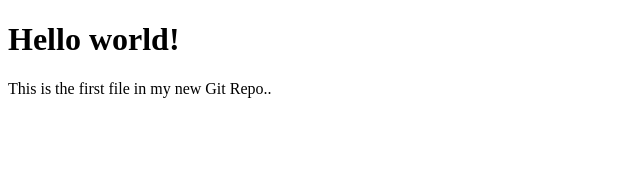
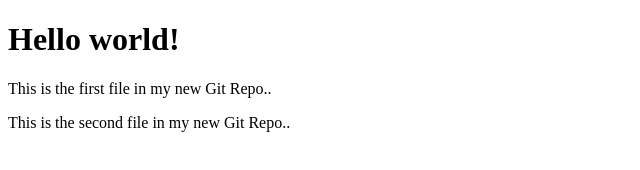
Before and after one commit to iamskie/GitTraining, a plain HTML site: page index.html in a window 1280 px wide. Shown: the whole page, without its empty margins (0-640 px from the left). Drawn offline with Linux system fonts and the light colour scheme.

Commit message:
fixed review comments

```diff
--- a/index.html
+++ b/index.html
@@ -7,6 +7,7 @@
 
 <h1>Hello world!</h1>
 <p>This is the first file in my new Git Repo..</p>
+<p>This is the second file in my new Git Repo..</p>
 
 </body>
 </html>
```
Also changed, not shown: 1 other file.
